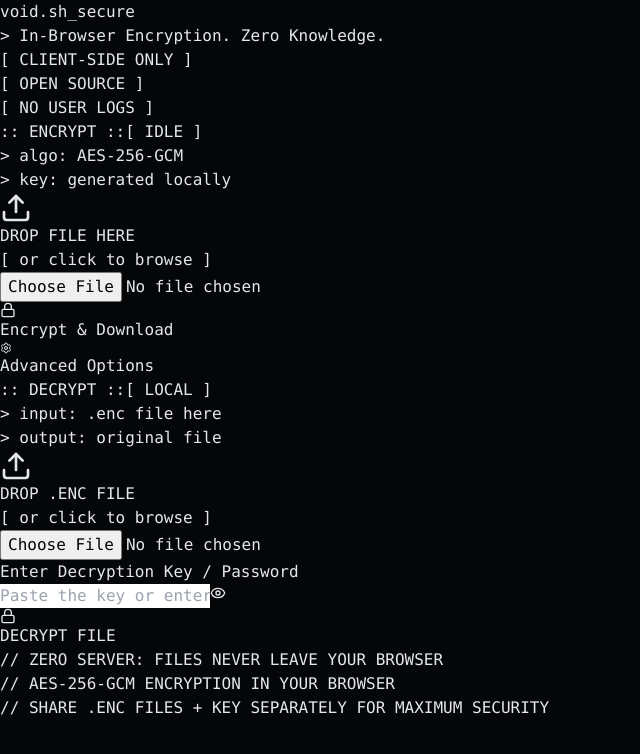
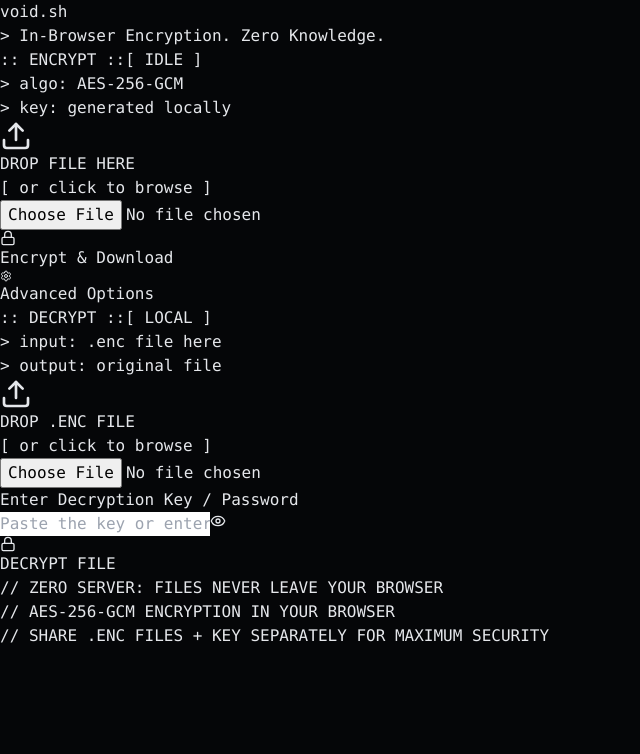
Before and after one commit to P4v3r/void-sh, a React (Vite) app: page / in a window 1280 px wide. Shown: the top 754 px of the page, without its empty margins (0-640 px from the left). Built offline with nearby package versions, Linux system fonts and the light colour scheme.

Commit message:
Remove _secure badge and client-side labels from header

```diff
--- a/src/App.tsx
+++ b/src/App.tsx
@@ -295,19 +295,13 @@ function App() {
                 <span className="inline-block px-2 py-0.5 border border-emerald-700 text-[15px] tracking-[0.15em] uppercase font bg-emerald-900/10">
                   void.sh
                 </span>
-                <span className="text-[12px] text-emerald-500 uppercase tracking-[0.2em] animate-pulse">
-                  _secure
-                </span>
+
               </div>
               <p className="text-[14px] text-emerald-300/90 font-light tracking-tight mt-1">
                 &gt; In-Browser Encryption. Zero Knowledge.
               </p>
             </div>
-            <div className="text-right text-[12px] text-emerald-500 space-y-0.5 hidden sm:block opacity-70">
-              <p>[ CLIENT-SIDE ONLY ]</p>
-              <p>[ OPEN SOURCE ]</p>
-              <p>[ NO USER LOGS ]</p>
-            </div>
+
           </div>
           <div className="h-px bg-emerald-900/50 mt-4" />
         </header>
```
